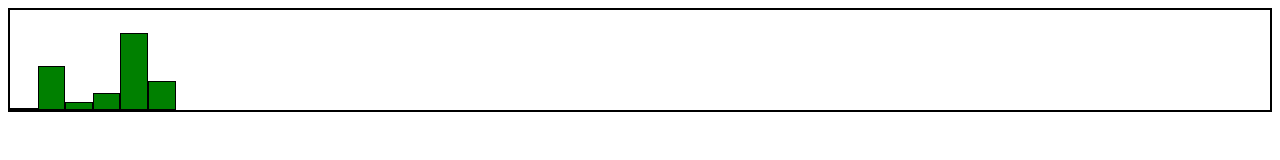
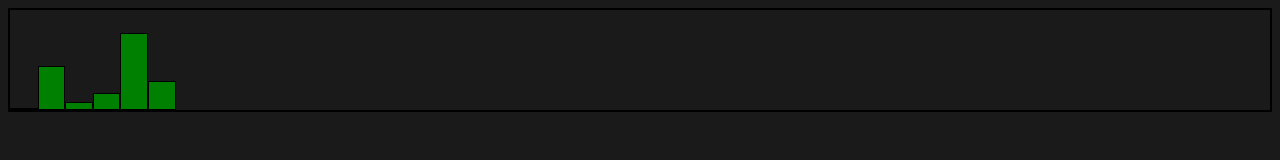
Before and after one commit to mikk837k/09C-1.02.03-Bar_Chart, a plain HTML site: page index.html in a window 1280 px wide. Drawn offline with Linux system fonts and the light colour scheme.

Commit message:
background color added to body

```diff
--- a/main.css
+++ b/main.css
@@ -1,3 +1,7 @@
+body {
+  background-color: rgb(26, 26, 26);
+}
+
 #container {
   border: 2px solid black;
   widows: 100vw;
```
